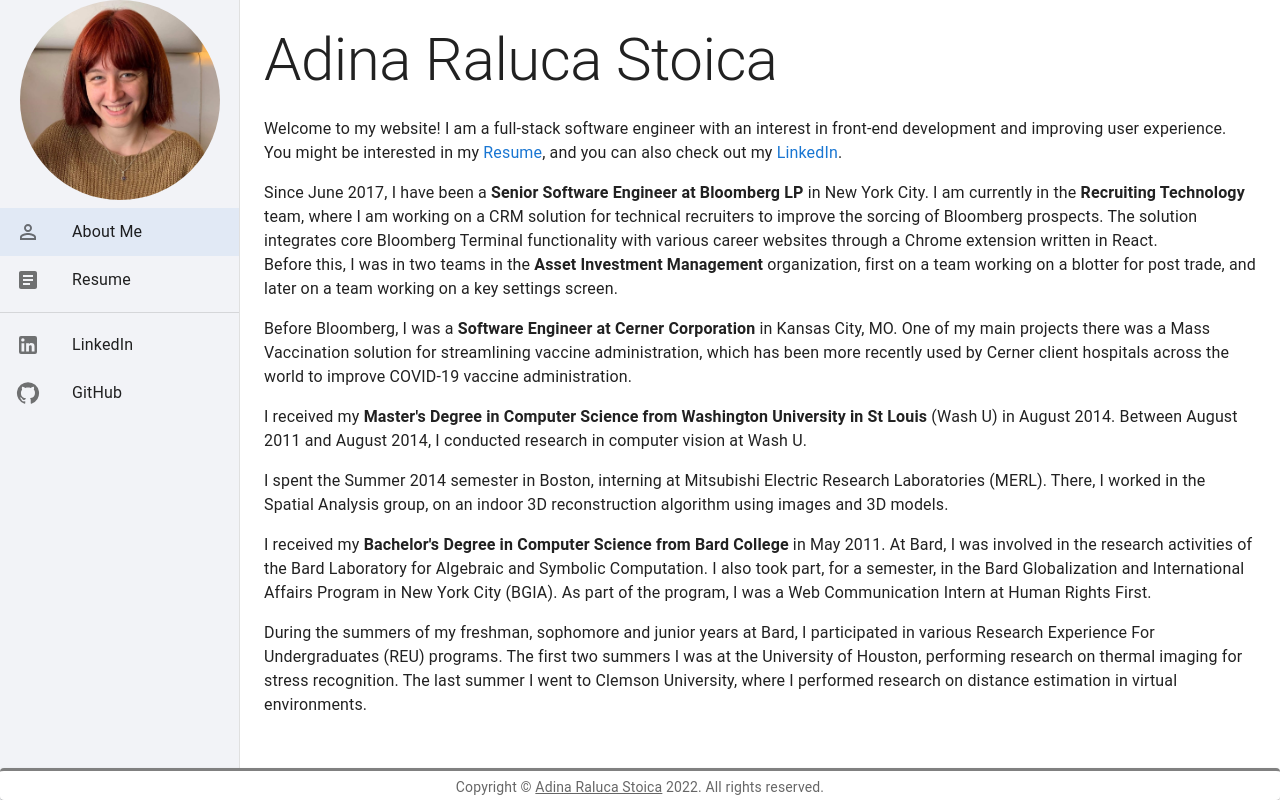
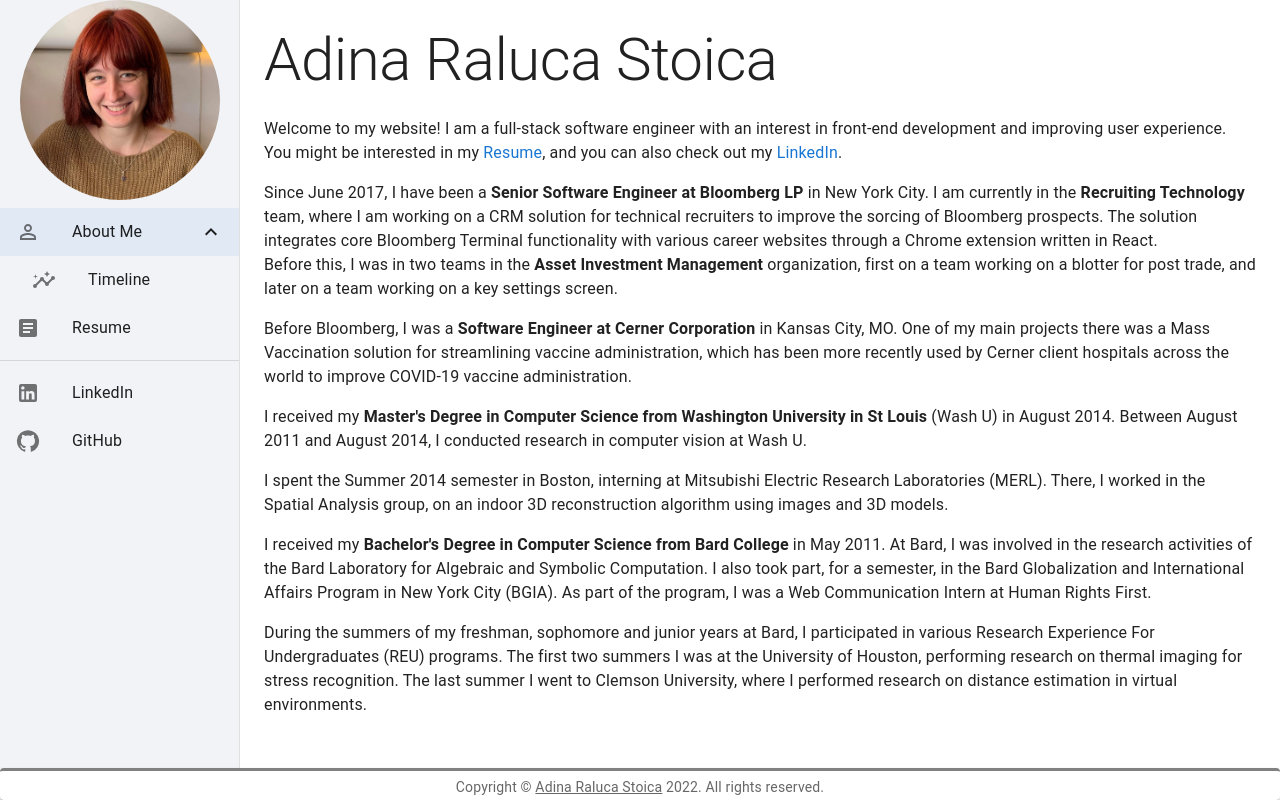
Before and after one commit to adinutzyc21/adinutzyc21.github.io, a React (Create React App) app: page / in a window 1280 px wide. Built offline with nearby package versions, Linux system fonts and the light colour scheme.

Commit message:
Add timeline section with widgets

```diff
--- a/src/components/content.jsx
+++ b/src/components/content.jsx
@@ -103,8 +103,7 @@
                 <OutlinedCard />
                 <OutlinedCard />
                 <OutlinedCard />
-            </Stack>
-            <MyTimeline /> */}
+            </Stack>*/}
         </Box>
     );
 }
--- a/src/components/sidebar.jsx
+++ b/src/components/sidebar.jsx
@@ -1,5 +1,5 @@
 import * as React from 'react';
-import { Avatar, Box, Divider, Drawer, IconButton, List, ListItem, ListItemIcon, ListItemText, Stack, Link } from '@mui/material';
+import { Avatar, Box, Divider, Drawer, IconButton, List, ListItem, ListItemIcon, ListItemText, Stack, Link, Collapse } from '@mui/material';
 import PersonOutlineIcon from '@mui/icons-material/PersonOutline';
 // import InboxIcon from '@mui/icons-material/Inbox';
 import ArticleIcon from '@mui/icons-material/Article';
@@ -8,6 +8,9 @@
 import MenuIcon from '@mui/icons-material/Menu';
 import GitHubIcon from '@mui/icons-material/GitHub';
 import LinkedInIcon from '@mui/icons-material/LinkedIn';
+import ExpandLessIcon from '@mui/icons-material/ExpandLess';
+import ExpandMoreIcon from '@mui/icons-material/ExpandMore';
+import InsightsIcon from '@mui/icons-material/Insights';
 
 import { Link as RouteLink } from "react-router-dom";
 
@@ -20,6 +23,16 @@
         setMobileOpen(!mobileOpen);
     };
 
+    const [openCollapse, setOpenCollapse] = React.useState(true);
+
+    function handleOpenMore() {
+        setOpenCollapse(!openCollapse);
+    }
+
+    function handleDontClose() {
+        setOpenCollapse(true);
+    }
+
     const avatarWidth = 200;
 
     const drawer = (
@@ -27,12 +40,24 @@
             <Avatar alt="Adina Stoica" src={me}
                 sx={{ width: `${avatarWidth}px`, height: `${avatarWidth}px`, ml: `${(props.drawerWidth - avatarWidth) / 2}px` }} />
             <List>
-                <ListItem button key="about" selected={props.selectedKey === "about"} component={RouteLink} to="/about" >
+
+                <ListItem button onClick={handleOpenMore} key="about" selected={props.selectedKey === "about"} component={RouteLink} to="/about" >
                     <ListItemIcon>
                         <PersonOutlineIcon />
                     </ListItemIcon>
                     <ListItemText primary="About Me" />
+                    {openCollapse ? <ExpandLessIcon /> : <ExpandMoreIcon />}
                 </ListItem>
+                <Collapse in={openCollapse} timeout="auto" unmountOnExit>
+                    <List component="div" disablePadding>
+                        <ListItem onClick={handleDontClose} button sx={{ pl: 4 }} key="timeline" selected={props.selectedKey === "timeline"} component={RouteLink} to="/timeline">
+                            <ListItemIcon>
+                                <InsightsIcon />
+                            </ListItemIcon>
+                            <ListItemText primary="Timeline" />
+                        </ListItem>
+                    </List>
+                </Collapse>
                 <ListItem button key="resume" selected={props.selectedKey === "resume"} component={RouteLink} to="/resume">
                     <ListItemIcon>
                         <ArticleIcon />
--- a/src/components/timeline.jsx
+++ b/src/components/timelineComponent.jsx
@@ -1,10 +1,46 @@
 import * as React from 'react';
 import { Timeline, TimelineItem, TimelineSeparator, TimelineConnector, TimelineContent, TimelineOppositeContent, TimelineDot } from '@mui/lab';
 import { Fastfood, LaptopMac, Hotel, Repeat } from '@mui/icons-material';
-import { Typography } from '@mui/material';
+import { Typography, Box } from '@mui/material';
 
-export default function MyTimeline() {
-    return (
+export default function MyTimeline(props) {
+    return (<Box
+        component="main"
+        sx={{ flexGrow: 1, p: 3, width: { sm: `calc(100% - ${props.drawerWidth}px)` } }}
+    >
+        <Typography paragraph>
+            Since June 2017, I have been a <b>Senior Software Engineer at Bloomberg LP</b> in New York City.
+            I am currently in the <b>Recruiting Technology</b> team, where I am working on a CRM solution for
+            technical recruiters to improve the sorcing of Bloomberg prospects. The solution integrates core Bloomberg
+            Terminal functionality with various career websites through a Chrome extension written in React. <br />
+            Before this, I was in two teams in the <b>Asset Investment Management</b> organization, first on a team working
+            on a blotter for post trade, and later on a team working on a key settings screen.
+        </Typography>
+        <Typography paragraph>
+            Before Bloomberg, I was a <b>Software Engineer at Cerner Corporation</b> in Kansas City, MO. One of my main
+            projects there was a Mass Vaccination solution for streamlining vaccine administration, which has been more recently
+            used by Cerner client hospitals across the world to improve COVID-19 vaccine administration.
+        </Typography>
+        <Typography paragraph>
+            I received my <b>Master's Degree in Computer Science from Washington University in St Louis </b> (Wash U)
+            in August 2014. Between August 2011 and August 2014, I conducted research in Computer Vision at Wash U.
+        </Typography>
+        <Typography paragraph>
+            I spent the Summer 2014 semester in Boston, interning at Mitsubishi Electric Research Laboratories (MERL). There, I
+            worked in the Spatial Analysis group, on an indoor 3D reconstruction algorithm using images and 3D models.
+        </Typography>
+        <Typography paragraph>
+            I received my <b>Bachelor's Degree in Computer Science from Bard College</b> in May 2011. At Bard, I was involved in
+            the research activities of the Bard Laboratory for Algebraic and Symbolic Computation. I also took part, for a
+            semester, in the Bard Globalization and International Affairs Program in New York City (BGIA). As part of the program,
+            I was a Web Communication Intern at Human Rights First.
+        </Typography>
+        <Typography paragraph>
+            During the summers of my freshman, sophomore and junior years at Bard, I participated in various Research Experience
+            For Undergraduates (REU) programs. The first two summers I was at the University of Houston, performing research on
+            thermal imaging for stress recognition. The last summer I went to Clemson University, where I performed research on
+            distance estimation in virtual environments.
+        </Typography>
         <Timeline position="alternate">
             <TimelineItem>
                 <TimelineOppositeContent
@@ -82,5 +118,6 @@
                 </TimelineContent>
             </TimelineItem>
         </Timeline>
+    </Box>
     );
 }
--- a/src/index.js
+++ b/src/index.js
@@ -6,6 +6,7 @@
 
 import App from "./App";
 import Resume from "./routes/resume";
+import MyTimeline from './routes/timeline';
 
 ReactDOM.render(
     <React.StrictMode>
@@ -14,6 +15,7 @@
                 <Route path="/" element={<App />} />
                 <Route path="about" element={<App />} />
                 <Route path="resume" element={<Resume />} />
+                <Route path="timeline" element={<MyTimeline />} />
             </Routes>
         </HashRouter>
     </React.StrictMode>,
--- /dev/null
+++ b/src/routes/timeline.jsx
@@ -0,0 +1,19 @@
+import { Box, CssBaseline, Stack } from '@mui/material';
+import { drawerWidth } from "../App";
+
+import Sidebar from '../components/sidebar';
+import MyTimeline from "../components/timelineComponent";
+import Footer from '../components/footer';
+
+export default function Resume() {
+    return (
+        <Stack direction="column">
+            <Box sx={{ display: 'flex' }}>
+                <CssBaseline />
+                <Sidebar drawerWidth={drawerWidth} selectedKey="timeline" />
+                <MyTimeline drawerWidth={drawerWidth} />
+            </Box>
+            <Footer />
+        </Stack>
+    );
+}
```
Also changed, not shown: 1 other file (tests, documents, lock files or other folders).
